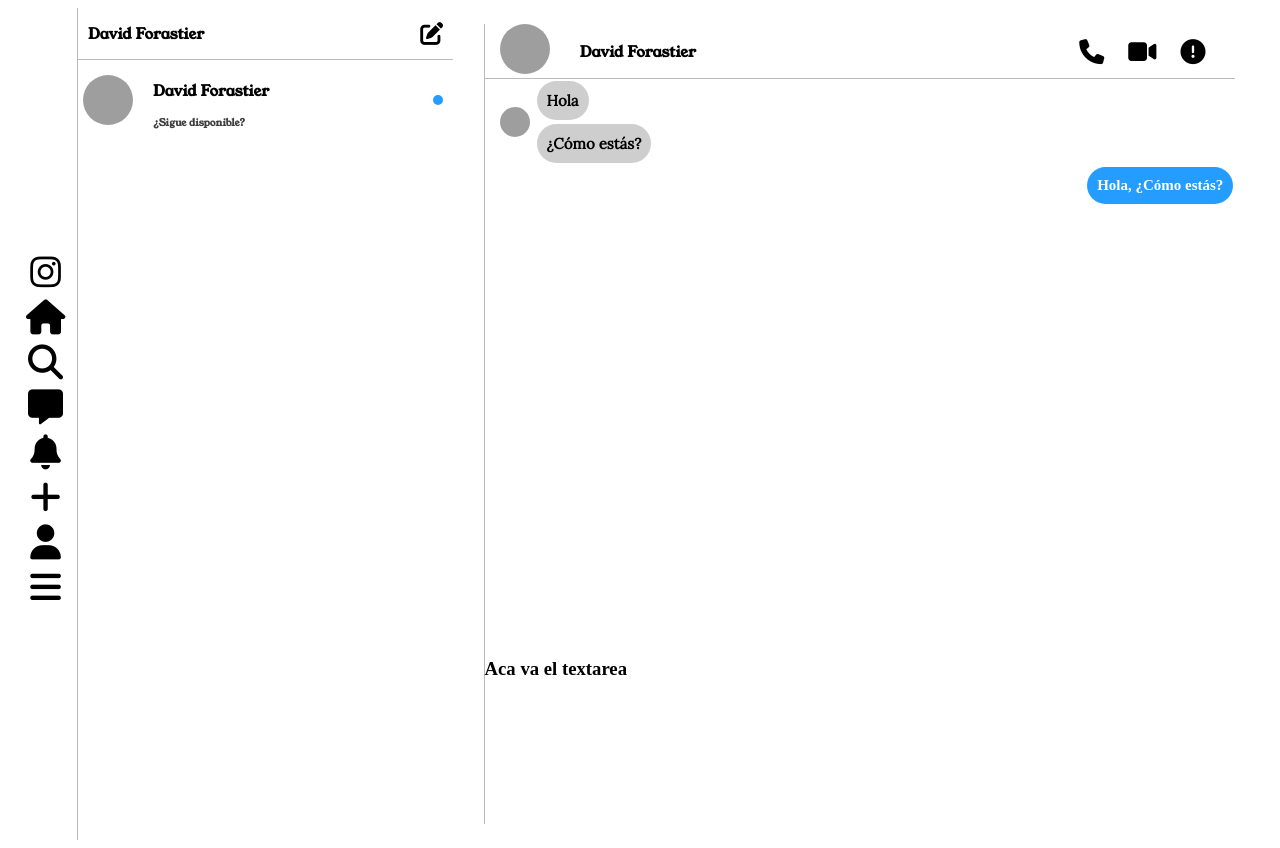
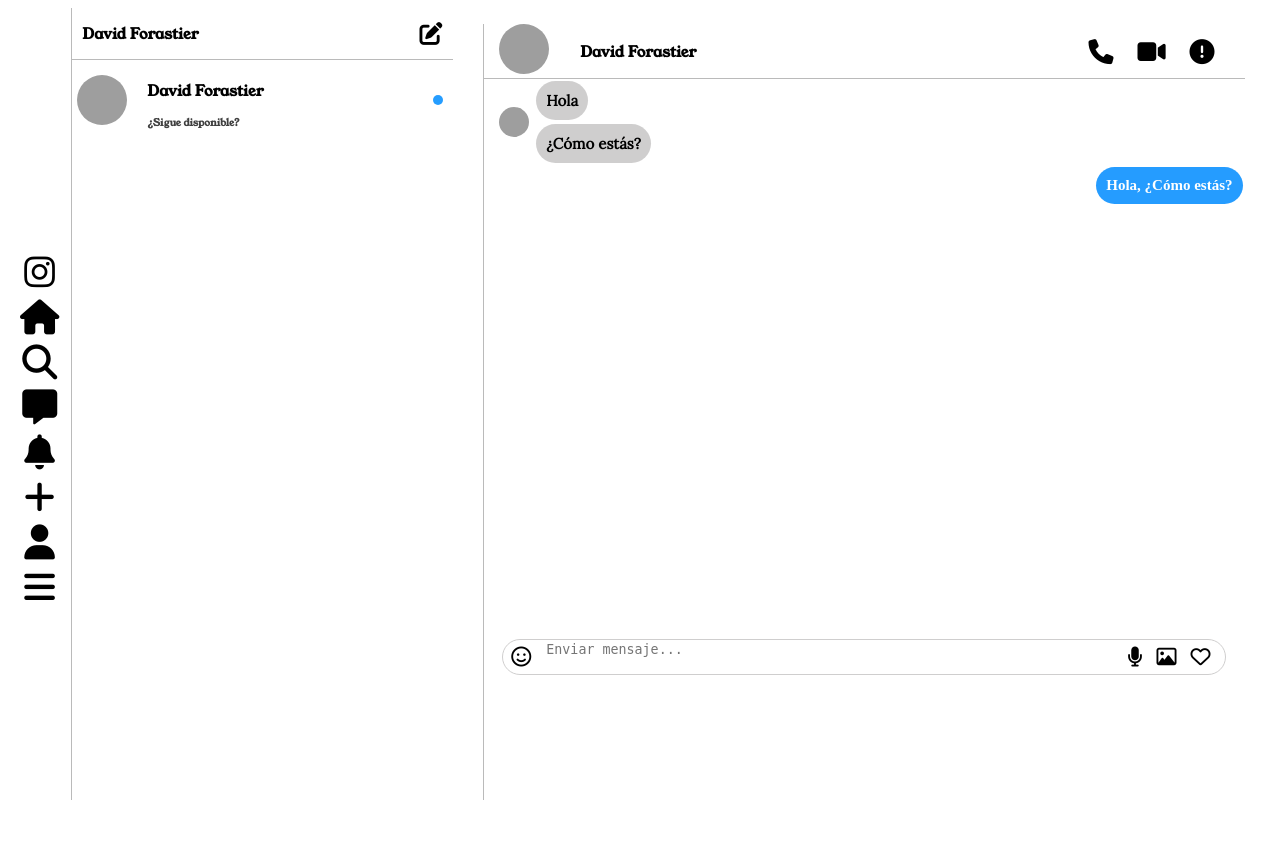
Before and after one commit to Foramay/Insta, a Django app: page /mensajes/ in a window 1280 px wide. After the commit the page ends 800 px from the top, so only its background shows below. Run offline with Django 4.2, Linux system fonts and the light colour scheme; grey boxes are pictures that could not be loaded.

Commit message:
Estilos para el textarea de la conversacion

```diff
--- a/src/static/css/mensajes.css
+++ b/src/static/css/mensajes.css
@@ -1,9 +1,11 @@
+
 .contenedor-mensajes{
     width: 99%;
     margin: 0 auto;
     height: auto;
     display: flex;
     overflow-y: auto;
+    position: fixed;
 }
 a{
     text-decoration: none;
@@ -340,3 +342,65 @@ a{
     color: white;
     font-size: 15px;
 }
+
+/* Estilos para el textarea de la conversacion */
+
+.contenedor-textarea-conversacion{
+    border: 1px solid rgba(197, 196, 196, 0.822);
+    width: 95%;
+    margin: 0 auto;
+    display: flex;
+    align-items: center;
+    border-radius: 3rem;
+}
+
+.contenedor-emoji-conversacion{
+    width: 5%;
+    display: flex;
+    align-items: center;
+    justify-content: center;
+}
+
+.happy{
+    font-size: 20px;
+    transition: transform 0.3s ease-in-out;
+}
+.happy:hover{
+    transform: scale(1.2);
+    cursor: pointer;
+}
+
+.contenedor-textarea{
+    width: 80%;
+}
+
+.textarea-conversacion{
+    width: 100%;
+    height: 100%;
+    resize: none;
+    border: none;
+    display: flex;
+    margin-left: 5px;
+    align-items: center;
+}
+
+.textarea-conversacion:focus{
+    outline: none;
+}
+
+
+.contenedor-opciones-conversacion{
+    margin-left: auto;
+    margin-right: 10px;
+}
+
+.contenedor-opciones-conversacion i{
+    font-size: 20px;
+    padding: 5px;
+    transition: transform 0.3s ease-in-out;
+}
+
+.contenedor-opciones-conversacion i:hover{
+    transform: scale(1.2);
+    cursor: pointer;
+}
--- a/src/templates/mensajes.html
+++ b/src/templates/mensajes.html
@@ -126,9 +126,27 @@
 
 
 
-            <article>
-                <h1>Aca va el textarea</h1>
+            <article class="contenedor-textarea-conversacion">
+                <div class="contenedor-emoji-conversacion">
+                    <i class="fa-regular fa-face-smile happy"></i>
+                </div>
+
+
+
+                <div class="contenedor-textarea">
+                    <textarea class="textarea-conversacion" name="" id="" placeholder="Enviar mensaje..."></textarea>
+                </div>
+
+
+                <div class="contenedor-opciones-conversacion">
+                    <i class="fa-solid fa-microphone"></i>
+                    <i class="fa-regular fa-image"></i>
+                    <i class="fa-regular fa-heart"></i>
+                </div>
             </article>
+
+
+
         </section>
 
 
```
